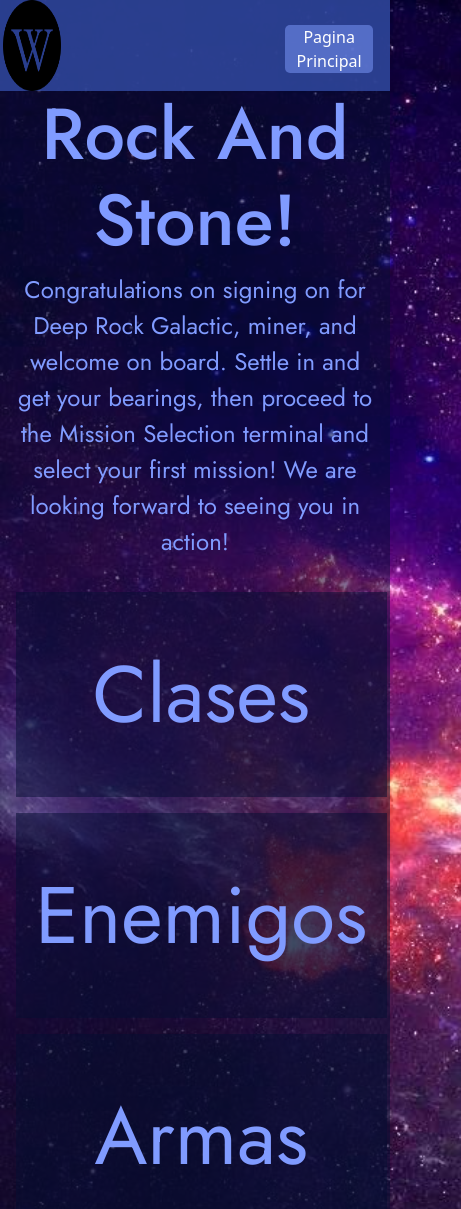
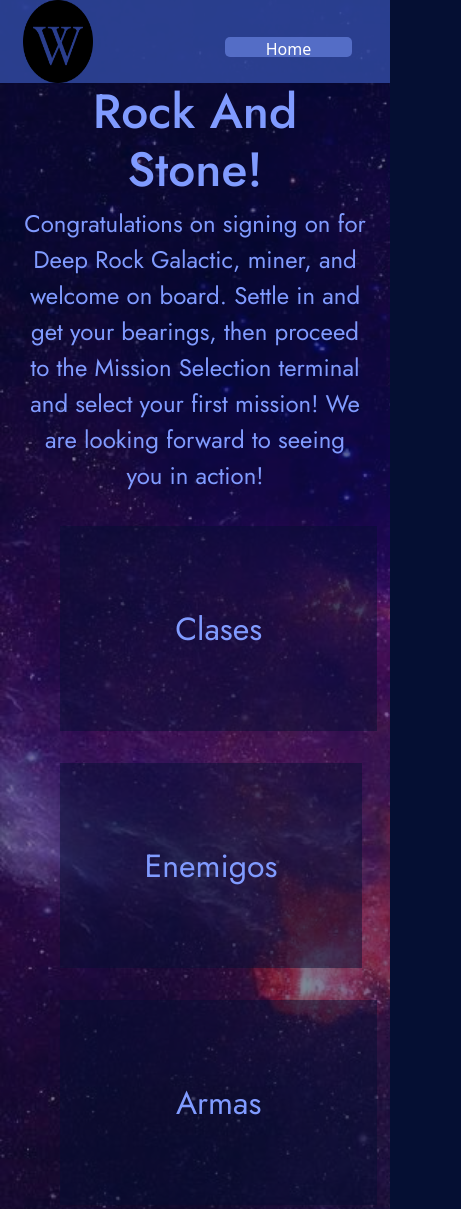
Before and after one commit to DiegoGastonGarcia/PreEntrega2-GarciaDiego, a plain HTML site: page pages/drg.html in a window 390 px wide. Shown: the top 1209 px of the page, 461 px wide, since content can reach past the window. Drawn offline with nearby package versions, Linux system fonts and the light colour scheme.

Commit message:
boostrap y responsive terminado

```diff
--- a/css/styles.css
+++ b/css/styles.css
@@ -290,7 +290,6 @@
 
 @media screen and (max-width: 1200px) {
     #logoW {
-        width: 100%;
         height: 100%;
     }
     .textoLateral {
@@ -301,6 +300,7 @@
     }
     .boton {
         width: 95%;
+        font-size: 4rm;
     }
     .imagen {
         width: 100%;
@@ -321,6 +321,10 @@
         width: 100%;
         font-size: 3rem;
     }
+
+    .boton {
+        font-size: 3.5rem;
+    }
 }
 
 @media screen and (max-width: 768px) {
@@ -336,6 +340,10 @@
         font-size: 2rem;
     }
 
+    .boton {
+        font-size: 3rem;
+    }
+
 }
 
 @media screen and (max-width: 425px) {
@@ -347,10 +355,12 @@
 
 
     header nav ul li {
-        width: 100%;
         height: 30%;
     }
 
+    #logoW {
+        margin-left: 1rem;
+    }
     .contenedor{
         display: flex;
         flex-direction: column;
@@ -358,13 +368,17 @@
 
     }
     section h1 {
-        font-size: 4.5rem;
+        font-size: 3rem;
     }
     section h2 {
-        font-size: 1.7rem;
+        font-size: 1.5rem;
     }
     .textoLateral{
         display: none;
+    }
+
+    .boton {
+        font-size: 2rem;
     }
 
     #proximamente {
@@ -376,6 +390,7 @@
     }
     .textoboton {
         width: 35%;
+        font-size: 0.6rem;
     }
     .network {
         width: 80%;
--- a/pages/drg.html
+++ b/pages/drg.html
@@ -13,40 +13,43 @@
 </head>
 <body>
     <!-- ENCABEZADO -->
-    <header>
-        <div ><img id="logoW" src="../assets/images/Logos/Wiki.png" alt="Not found"></div>
-        <nav>
-            <ul>
-                <li></li>
-                <li><a href="../index.html">Pagina Principal</a></li>
-            </ul>
-        </nav>
+    <header class="container-fluid">
+        <div class="container-fluid ">
+            <div class=" d-flex "><a href="../index.html"><img id="logoW" src="../assets/images/Logos/Wiki.png" alt="Not found"></a></div>
+            <nav class="navbar">
+                <ul class="container-fluid d-flex justify-content-end">
+                    <li class="nav-item h-100 ">
+                        <a class="nav-link active" aria-current="page" href="../index.html">Home</a>
+                    </li>
+                </ul>
+            </nav>
+        </div>
     </header>
 <!-- PRINCIPAL -->
-    <main >
+    <main class="container-fluid">
         <section class="container">
             <h1>Rock And Stone!</h1>
         </section>
         <section class="container-fluid">
             <p>Congratulations on signing on for Deep Rock Galactic, miner, and welcome on board. Settle in and get your bearings, then proceed to the Mission Selection terminal and select your first mission! We are looking forward to seeing you in action!</p>
         </section>
-        <div class="row">
-            <ul class="col">
-                <li class="boton">Clases</li>
-                <li class="boton">Enemigos</li>
-                <li class="boton">Armas</li>
-                <li class="boton">Curiosidades</li>
+        <div class="container-fluid h-100">
+            <ul class="row">
+                <li class="boton ">Clases</li>
+                <li class="boton col">Enemigos</li>
+                <li class="boton ">Armas</li>
+                <li class="boton col">Curiosidades</li>
             </ul>
         </div>
     </main>
     <!-- PIE DE PAGINA -->
-    <footer>
-        <ul>
+    <footer class="container-fluid">
+        <ul class="nav h-100">
             <li><a href="https://store.steampowered.com/app/548430/Deep_Rock_Galactic/" target="_blank"><img class="network" src="../assets/Utilidades/steam.svg" alt=""></a></li>
-            <li><a href="https:www.twitter.com/JoinDeepRock" target="_blank"><img class="network" src="../assets/Utilidades/twitter.svg" alt=""></a></li>
+            <li><a  href="https:www.twitter.com/JoinDeepRock" target="_blank"><img class="network" src="../assets/Utilidades/twitter.svg" alt=""></a></li>
             <li><a href="https://www.reddit.com/r/DeepRockGalactic/" target="_blank"><img class="network" src="../assets/Utilidades/reddit.svg" alt=""></a></li>
             <li><a href="https://www.instagram.com/deep_rock.galactic/" target="_blank"><img class="network" src="../assets/Utilidades/instagram.svg" alt=""></a></li>
-            <li class= "textoboton"><a href="">Ir arriba</a></li>
+            <li class= "nav-item"><a class="nav-link" href="">Ir arriba</a></li>
         </ul>
     </footer>
     <script src="https://cdn.jsdelivr.net/npm/bootstrap@5.3.0/dist/js/bootstrap.bundle.min.js" integrity="sha384-geWF76RCwLtnZ8qwWowPQNguL3RmwHVBC9FhGdlKrxdiJJigb/j/68SIy3Te4Bkz" crossorigin="anonymous"></script>
```
Also changed, not shown: pages/ror2.html (+5 -5 lines), pages/tboi.html (+0 -1 lines).
